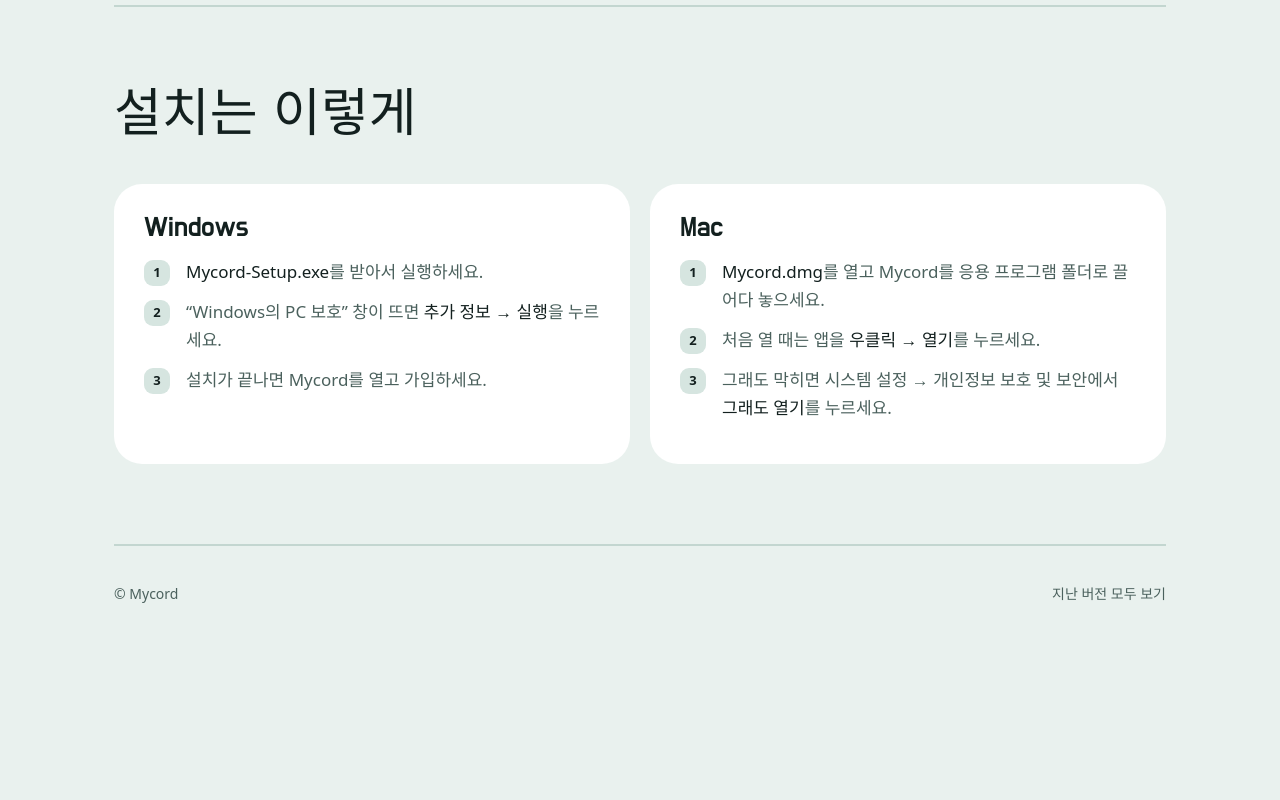
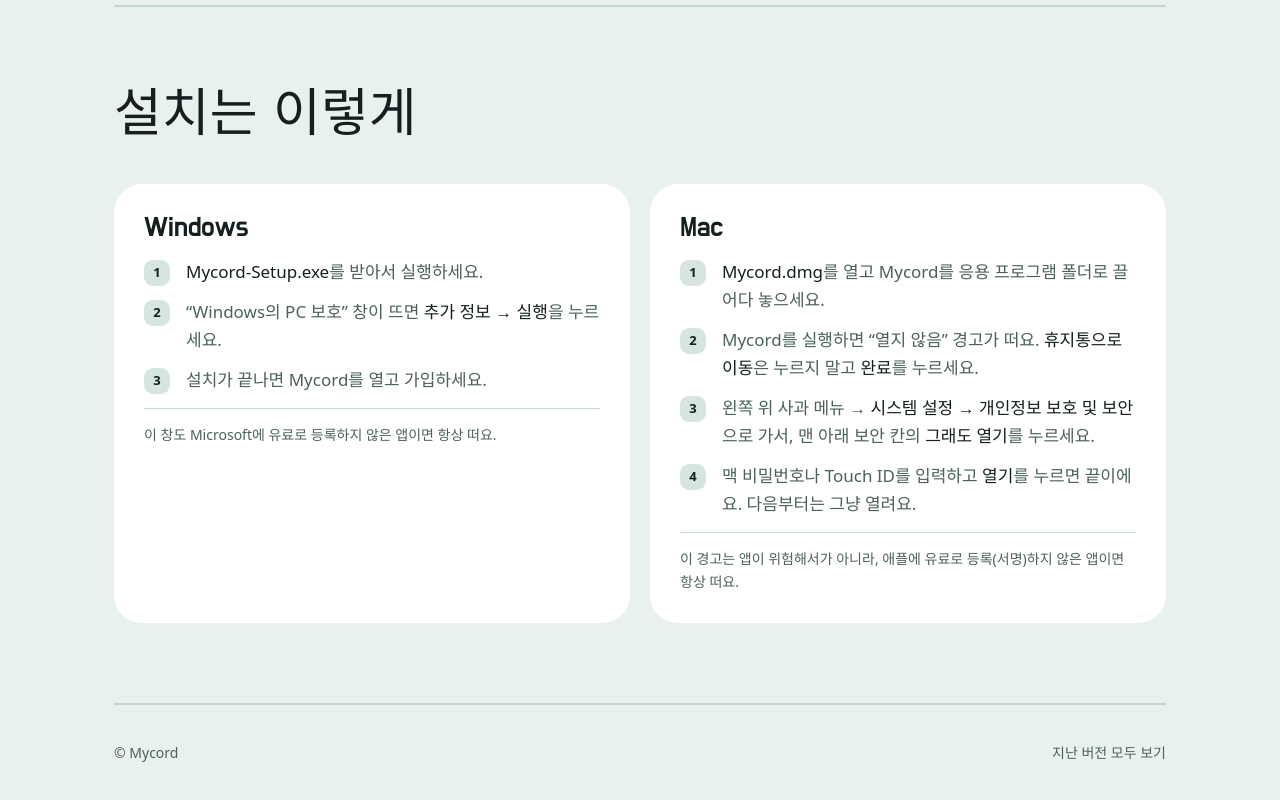
Before and after one commit to Jihoo-rpg/MYCORD, an Electron app: page index.html in a window 1280 px wide. Shown: the part 1203-2003 px from the top of the page. Before the commit the page ends 1864 px from the top, so only its background shows below. Drawn offline with Linux system fonts and the light colour scheme; a web font is replaced by a local one.

Commit message:
Add files via upload

```diff
--- a/index.html
+++ b/index.html
@@ -84,6 +84,7 @@
 .os li{counter-increment:s;display:grid;grid-template-columns:32px 1fr;gap:10px;margin-bottom:12px;color:var(--muted)}
 .os li::before{content:counter(s);width:26px;height:26px;border-radius:9px;background:var(--raise);color:var(--ink);display:grid;place-items:center;font-size:13px;font-weight:700;margin-top:2px}
 .os li strong{color:var(--ink);font-weight:500}
+.why{margin-top:14px;padding-top:14px;border-top:1px solid var(--line);font-size:14px;color:var(--muted)}
 
 footer{padding:36px 0 56px;color:var(--muted);font-size:14px;border-top:2px solid var(--line);display:flex;justify-content:space-between;gap:16px;flex-wrap:wrap}
 
@@ -159,14 +160,17 @@
             <li><span>“Windows의 PC 보호” 창이 뜨면 <strong>추가 정보 → 실행</strong>을 누르세요.</span></li>
             <li><span>설치가 끝나면 Mycord를 열고 가입하세요.</span></li>
           </ol>
+          <p class="why">이 창도 Microsoft에 유료로 등록하지 않은 앱이면 항상 떠요.</p>
         </div>
         <div class="os">
           <h3>Mac</h3>
           <ol>
             <li><span><strong>Mycord.dmg</strong>를 열고 Mycord를 응용 프로그램 폴더로 끌어다 놓으세요.</span></li>
-            <li><span>처음 열 때는 앱을 <strong>우클릭 → 열기</strong>를 누르세요.</span></li>
-            <li><span>그래도 막히면 시스템 설정 → 개인정보 보호 및 보안에서 <strong>그래도 열기</strong>를 누르세요.</span></li>
+            <li><span>Mycord를 실행하면 “열지 않음” 경고가 떠요. <strong>휴지통으로 이동</strong>은 누르지 말고 <strong>완료</strong>를 누르세요.</span></li>
+            <li><span>왼쪽 위 사과 메뉴 → <strong>시스템 설정 → 개인정보 보호 및 보안</strong>으로 가서, 맨 아래 보안 칸의 <strong>그래도 열기</strong>를 누르세요.</span></li>
+            <li><span>맥 비밀번호나 Touch ID를 입력하고 <strong>열기</strong>를 누르면 끝이에요. 다음부터는 그냥 열려요.</span></li>
           </ol>
+          <p class="why">이 경고는 앱이 위험해서가 아니라, 애플에 유료로 등록(서명)하지 않은 앱이면 항상 떠요.</p>
         </div>
       </div>
     </section>
--- a/main.js
+++ b/main.js
@@ -11,7 +11,7 @@
     autoHideMenuBar: true,
     webPreferences: { contextIsolation: true, nodeIntegration: false }
   });
-  win.loadFile('index.html');
+  win.loadFile('app.html');
   // 메시지 속 링크는 기본 브라우저로 열기
   win.webContents.setWindowOpenHandler(({ url }) => {
     shell.openExternal(url);
--- a/package.json
+++ b/package.json
@@ -19,7 +19,7 @@
     "productName": "Mycord",
     "files": [
       "main.js",
-      "index.html"
+      "app.html"
     ],
     "directories": {
       "output": "dist"
```
